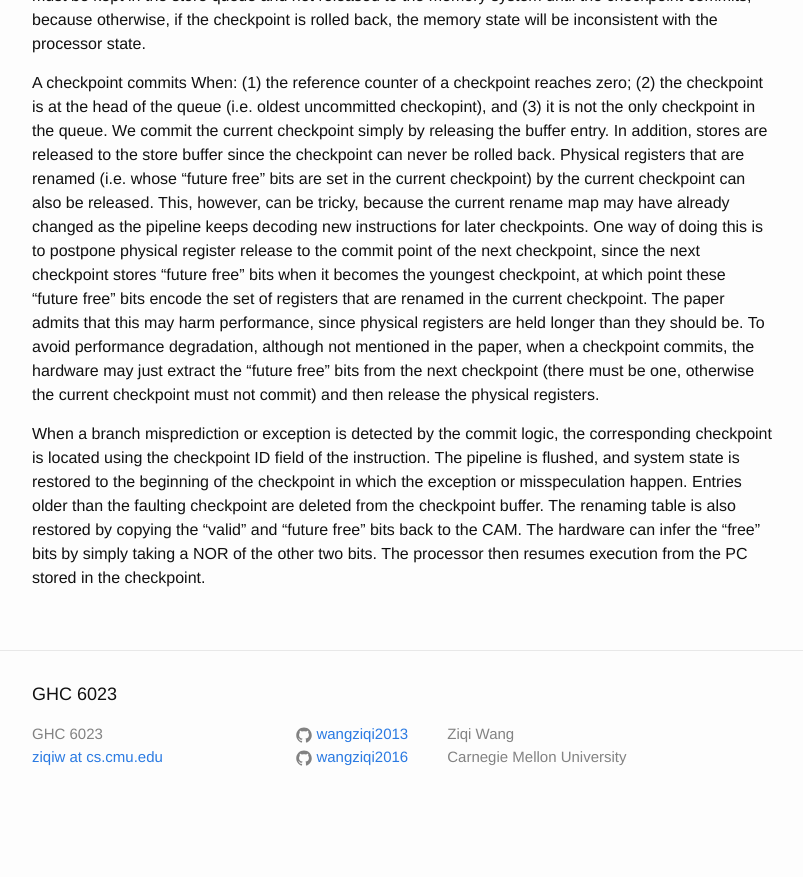
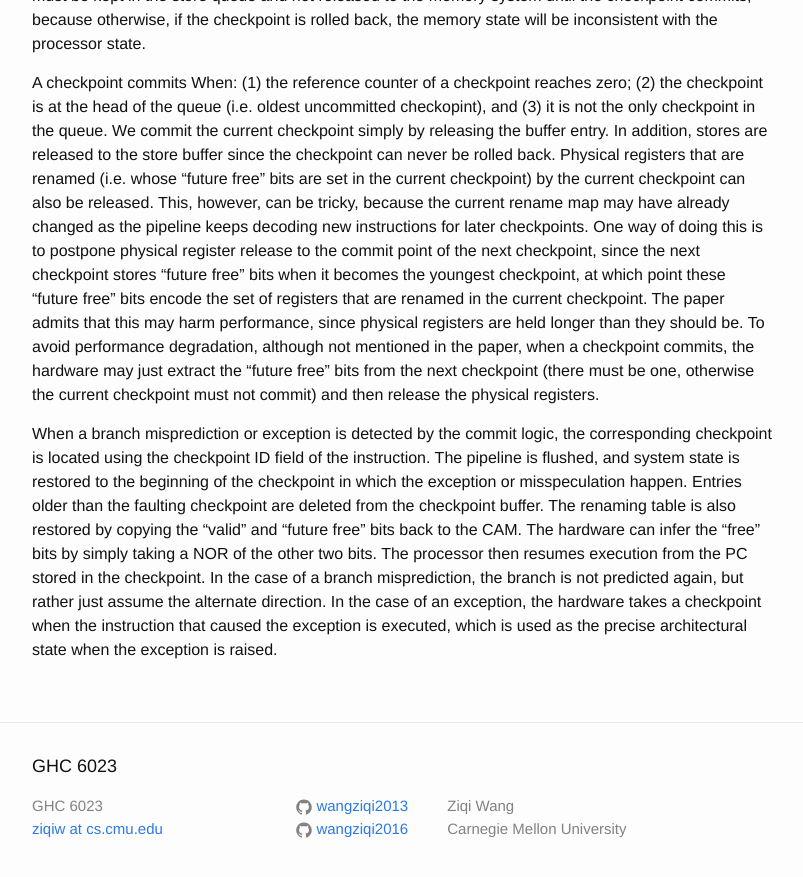
Before and after one commit to wangziqi2013/wangziqi2013.github.io, a Jekyll site: the page built from _posts/2019-09-11-ooo-commit-processors.markdown, in a window 1280 px wide and 900 px high, scrolled down 2128 px. Shown: the top 877 px of the window, without its empty margins (238-1041 px from the left). Built offline with Jekyll 4.4.1, drawn with Linux system fonts in a browser that asks for light colours; before the commit the page ends 2956 px from its top, so only the background shows below that.

Commit message:
Adding exception

```diff
--- a/_posts/2019-09-11-ooo-commit-processors.markdown
+++ b/_posts/2019-09-11-ooo-commit-processors.markdown
@@ -102,4 +102,6 @@ the checkpoint ID field of the instruction. The pipeline is flushed, and system
 checkpoint in which the exception or misspeculation happen. Entries older than the faulting checkpoint are deleted from
 the checkpoint buffer. The renaming table is also restored by copying the "valid" and "future free" bits back to the CAM.
 The hardware can infer the "free" bits by simply taking a NOR of the other two bits. The processor then resumes execution
-from the PC stored in the checkpoint.
+from the PC stored in the checkpoint. In the case of a branch misprediction, the branch is not predicted again, but rather
+just assume the alternate direction. In the case of an exception, the hardware takes a checkpoint when the instruction that
+caused the exception is executed, which is used as the precise architectural state when the exception is raised.
```
